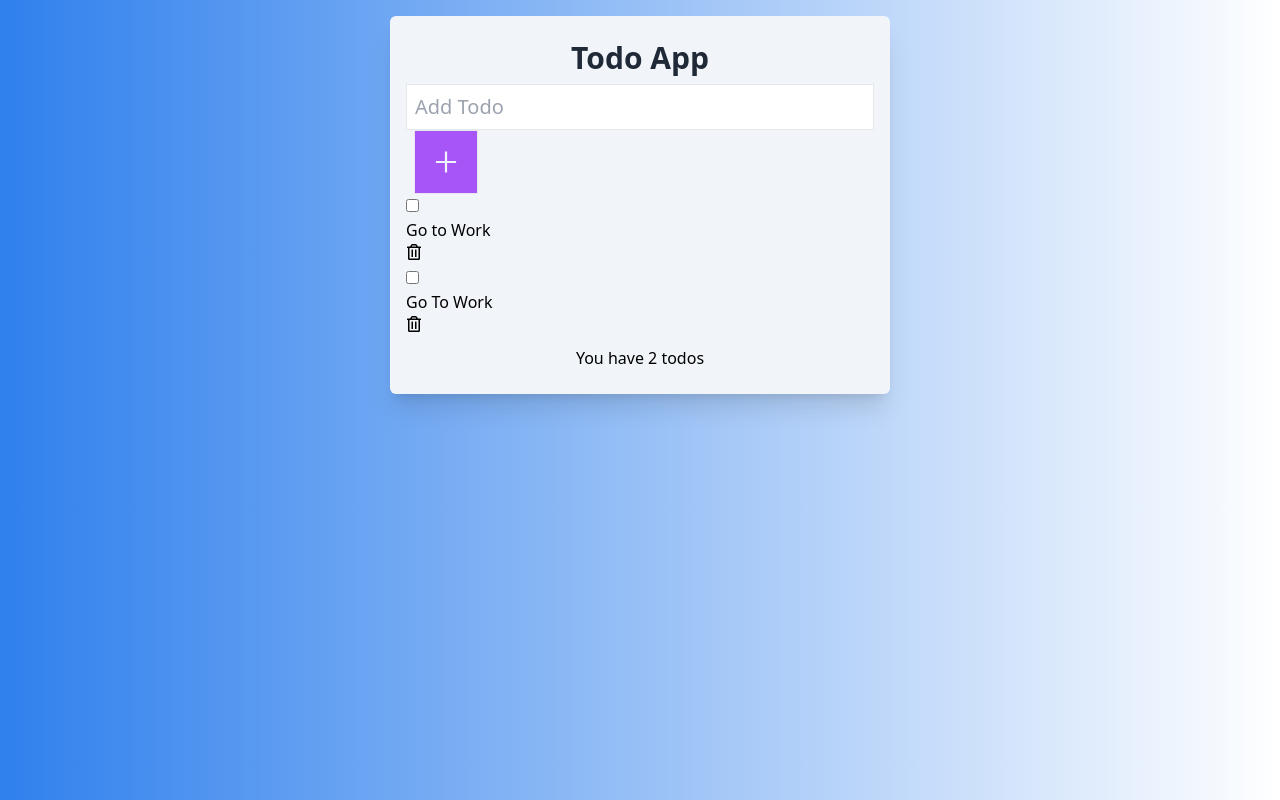
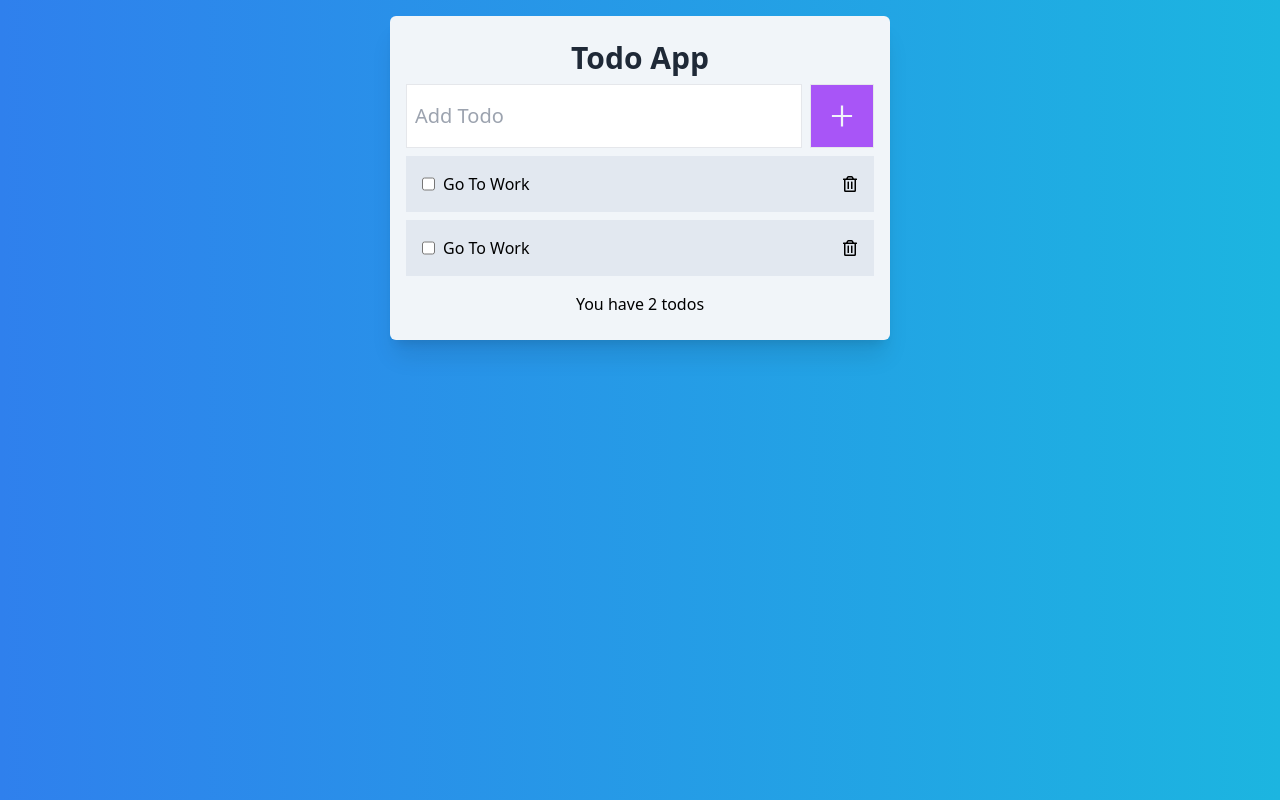
Before and after one commit to Abby1129/react-todo, a React (Create React App) app: page / in a window 1280 px wide. Built offline with nearby package versions, Linux system fonts and the light colour scheme.

Commit message:
Add css to todo component

```diff
--- a/src/App.js
+++ b/src/App.js
@@ -3,10 +3,10 @@ import { AiOutlinePlus } from "react-icons/ai";
 import Todo from "./Todo";
 
 const style = {
-  bg: `h-screen w-screen p-4 bg-gradient-to-r from-[#2f80ed] to [#1cb5e0]`,
+  bg: `h-screen w-screen p-4 bg-gradient-to-r from-[#2F80ED] to-[#1CB5E0]`,
   container: `bg-slate-100 max-w-[500px] w-full m-auto rounded-md shadow-xl p-4`,
   heading: `text-3xl font-bold text-center text-gray-800 p-2`,
-  form: `justify-between`,
+  form: `flex justify-between`,
   input: `border p-2 w-full text-xl`,
   button: `border p-4 ml-2 bg-purple-500 text-slate-100`,
   count: `text-center p-2`,
--- a/src/Todo.jsx
+++ b/src/Todo.jsx
@@ -1,7 +1,14 @@
 import React from "react";
 import { FaRegTrashAlt } from "react-icons/fa";
 
-const style = {};
+const style = {
+  li: `flex justify-between bg-slate-200 p-4 my-2 capitalize`,
+  liComplete: `flex justify-between bg-slate-400 p-4 my-2 capitalize`,
+  row: `flex`,
+  text: `ml-2 cursor-pointer`,
+  textComplete: `ml-2 cursor-pointer line-through`,
+  button: `cursor-pointer flex items-center`,
+};
 
 const Todo = ({ todo }) => {
   return (
```
